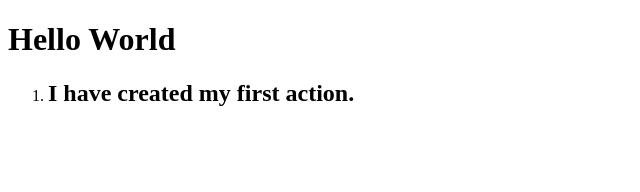
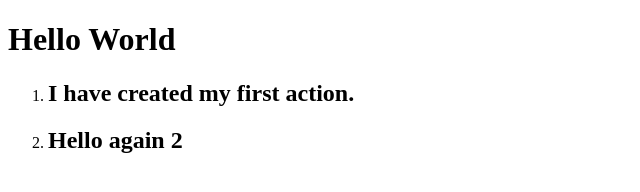
Before and after one commit to ShahzaibSE/panacloud-bootcamp-2020, a plain HTML site: page index.html in a window 1280 px wide. Shown: the whole page, without its empty margins (0-640 px from the left). Drawn offline with Linux system fonts and the light colour scheme.

```diff
--- a/index.html
+++ b/index.html
@@ -10,6 +10,7 @@
      <h1>Hello World</h1>
      <ol>
          <li><h2>I have created my first action.</h2></li>
+         <li><h2>Hello again 2</h2></li>
      </ol>
     </div>
  </body>
```
Also changed, not shown: 1 other file.
